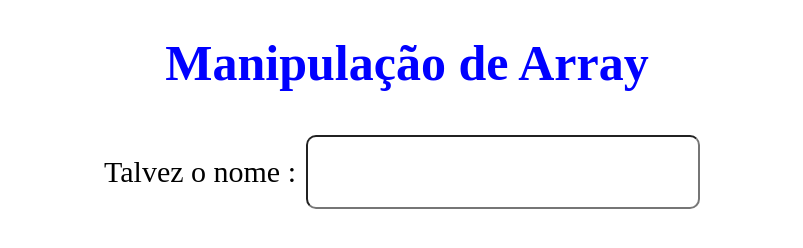
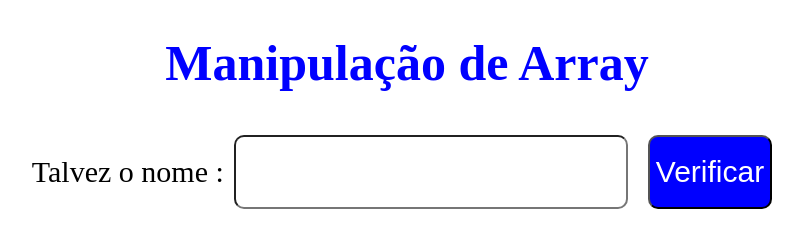
Before and after one commit to Lu1zEdu/AAAAAAAAAAAAARRRRRRAY, a plain HTML site: page Index.html in a window 1280 px wide. Shown: the whole page, without its empty margins (233-1036 px from the left). Drawn offline with Linux system fonts and the light colour scheme.

Commit message:
HHHHHHHHHHHHHHHHHHHHHHHHHHHHHHHHHHHHHHHHHHHH

```diff
--- a/Css/style.css
+++ b/Css/style.css
@@ -16,4 +16,18 @@ h1{
         margin: 10px;
         border-radius: 10px;
     }
+    &&& button{
+        font-size: 30px;
+        text-align: center;
+        margin: 10px;
+        border-radius: 10px;
+        background-color: #0000ff;
+        color: white;
+    }
+    &&& button:hover{
+        background-color: white;
+        color: #0000ff;
+        cursor: pointer;
+        transition: 0.5s;
+    }
 }
--- a/Index.html
+++ b/Index.html
@@ -12,6 +12,7 @@
     <div class="container">
         <p>Talvez o nome :</p>
         <input type="text" id="NaoSei">
+        <button onclick="Verificar(Text)" id ="btn">Verificar</button>
     </div>
 </body>
 </html>
--- a/Js/Script.js
+++ b/Js/Script.js
@@ -79,3 +79,13 @@ let frutamaisPreco = fruta.map((fruta) => {
 console.log(frutamaisPreco)
 
 console.log("------------------------------------------------------------------------------");
+
+const numeros = [ 1 , 2 , 3 , 4 , 5];
+console.log(numeros)
+const TALVEZPASSAR = numeros.filter(item => item > 1);
+console.log(TALVEZPASSAR);
+
+const pares =numeros.filter(item => item % 2 === 0);
+console.log(pares)
+
+console.log("------------------------------------------------------------------------------");
```
